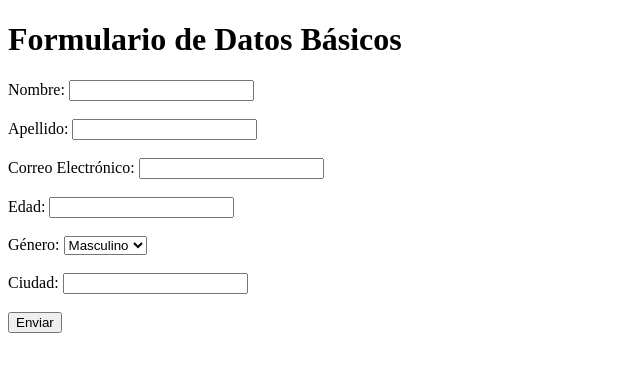
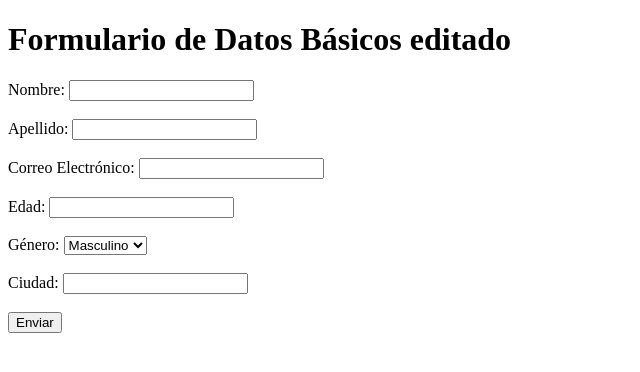
Before and after one commit to barriosdr/pruebatecnoemerg, a plain HTML site: page index.html in a window 1280 px wide. Shown: the whole page, without its empty margins (0-640 px from the left). Drawn offline with Linux system fonts and the light colour scheme.

Commit message:
index.html editado

```diff
--- a/index.html
+++ b/index.html
@@ -6,7 +6,7 @@
     <title>Formulario de Datos Básicos</title>
 </head>
 <body>
-    <h1>Formulario de Datos Básicos</h1>
+    <h1>Formulario de Datos Básicos editado</h1>
     <form action="#" method="POST">
         <label for="nombre">Nombre:</label>
         <input type="text" id="nombre" name="nombre" required><br><br>
```
Also changed, not shown: images/1.png (added).
